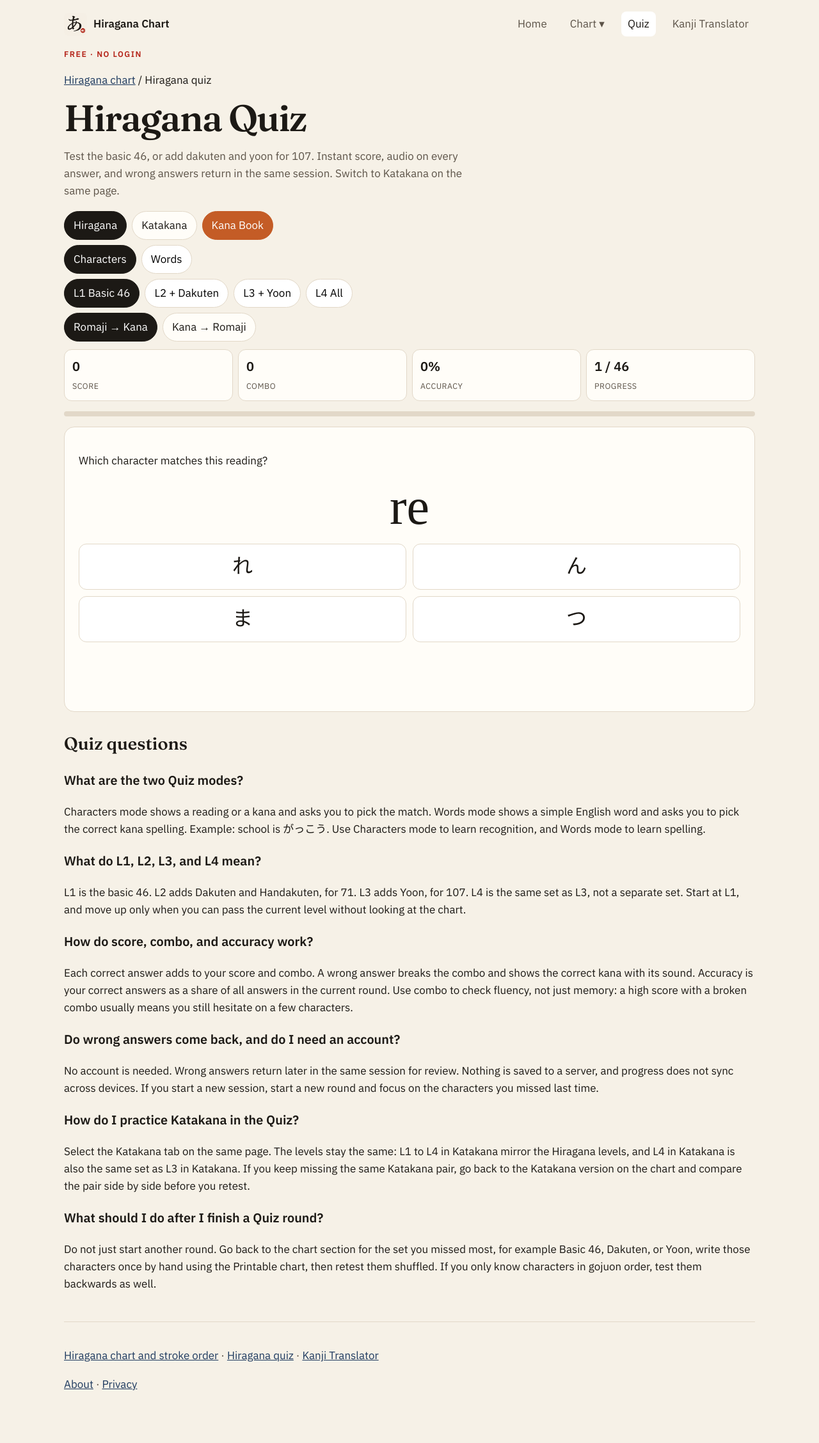
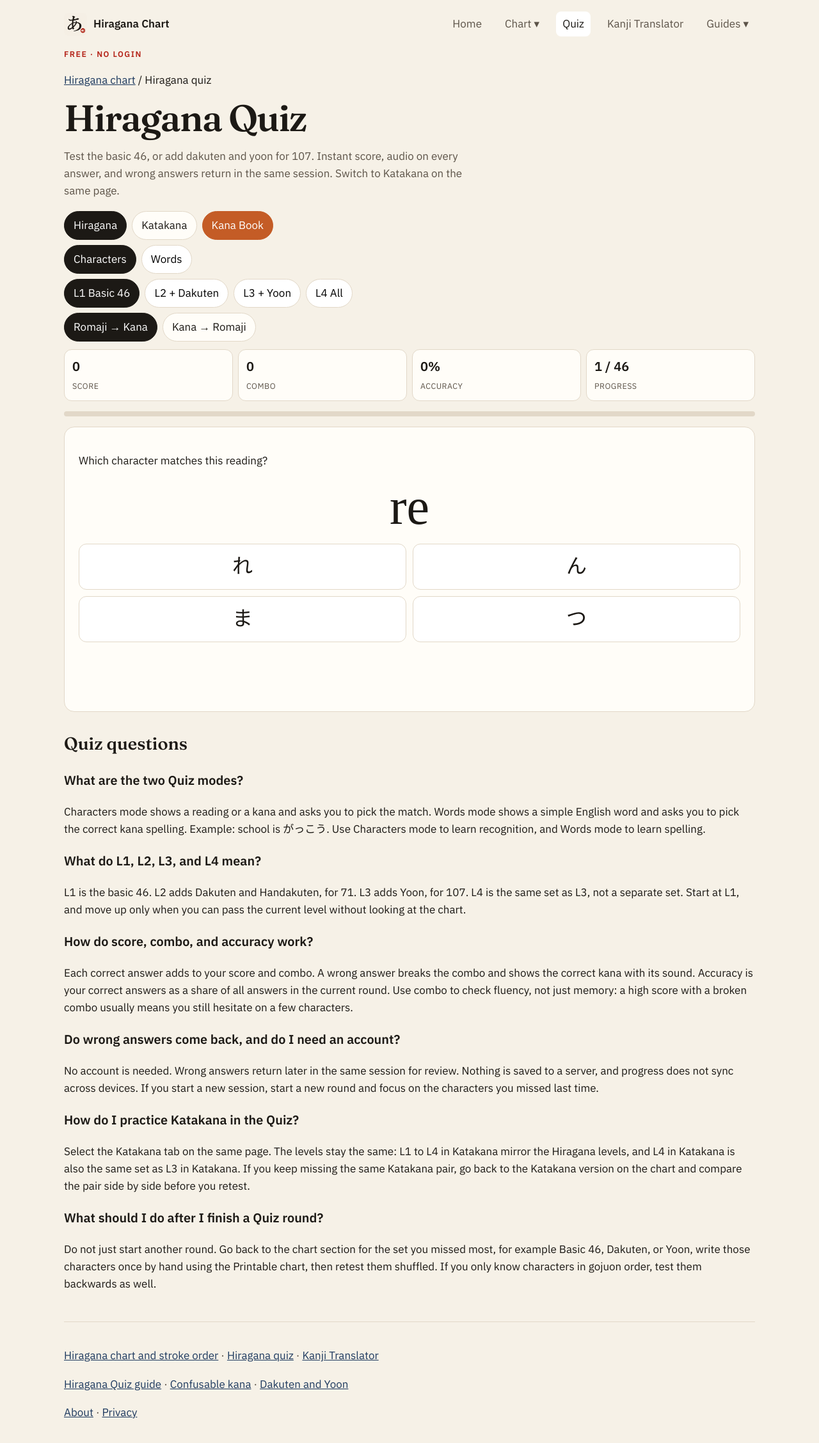
Before and after one commit to StephenAIprofit/hiragana-chart.com, a plain HTML site: page quiz/index.html in a window 1280 px wide. Shown: the whole page at 64% size. Before the commit the page ends 2231 px from the top, so only its background shows below. Drawn offline with Linux system fonts and the light colour scheme.

Commit message:
Add files via upload

```diff
--- a/quiz/index.html
+++ b/quiz/index.html
@@ -47,6 +47,14 @@
       </div>
       <a href="/quiz" class="active">Quiz</a>
       <a href="/kanji-translator">Kanji Translator</a>
+          <div class="dropdown">
+        <button class="nav-btn" type="button">Guides ▾</button>
+        <div class="dropdown-menu">
+          <a href="/hiragana-quiz-guide">Hiragana Quiz guide</a>
+          <a href="/confusable-kana">Confusable kana</a>
+          <a href="/dakuten-yoon-guide">Dakuten and Yoon</a>
+        </div>
+      </div>
     </nav>
   </header>
   <main class="wrap">
@@ -105,7 +113,8 @@
     </main>
   <footer class="wrap">
     <p><a href="/">Hiragana chart and stroke order</a> · <a href="/quiz">Hiragana quiz</a> · <a href="/kanji-translator">Kanji Translator</a></p>
-        <p><a href="/about">About</a> · <a href="/privacy">Privacy</a></p>
+        <p><a href="/hiragana-quiz-guide">Hiragana Quiz guide</a> · <a href="/confusable-kana">Confusable kana</a> · <a href="/dakuten-yoon-guide">Dakuten and Yoon</a></p>
+      <p><a href="/about">About</a> · <a href="/privacy">Privacy</a></p>
     </div>
   </footer>
   <script src="/nav.js"></script>
```
